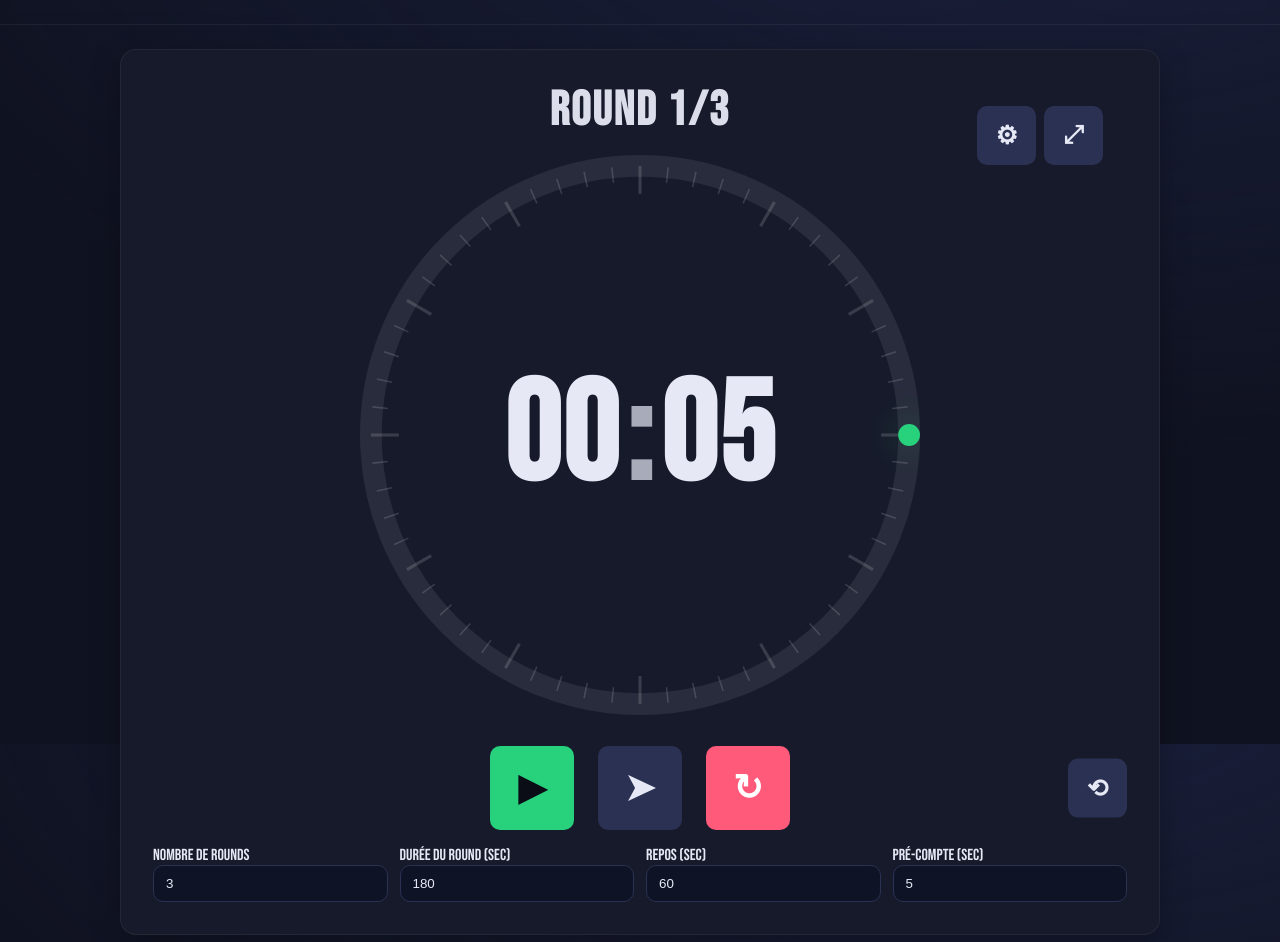
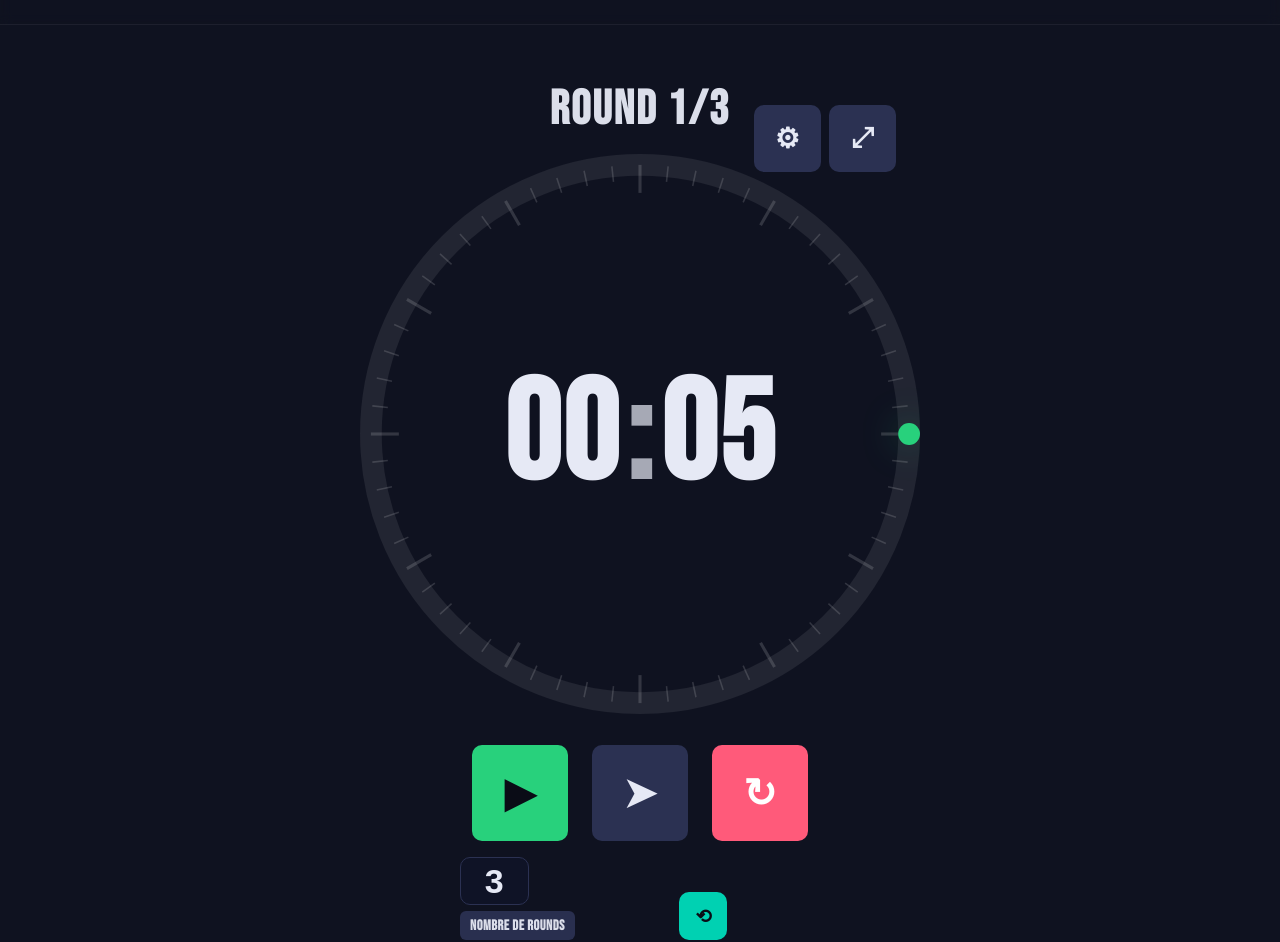
Before and after one commit to Johan11683/ROUNDS-TIMER, a React (Vite) app: page / in a window 1280 px wide. Shown: the part 56-998 px from the top of the page. Built offline with nearby package versions, Linux system fonts and the light colour scheme.

Commit message:
travail sur le design

```diff
--- a/package.json
+++ b/package.json
@@ -11,10 +11,15 @@
         "deploy": "gh-pages -d dist"
     },
     "dependencies": {
+        "@dnd-kit/core": "^6.3.1",
+        "@dnd-kit/modifiers": "^9.0.0",
+        "@dnd-kit/sortable": "^10.0.0",
         "react": "^18.3.1",
         "react-dom": "^18.3.1"
     },
     "devDependencies": {
+        "@types/react": "^19.1.13",
+        "@types/react-dom": "^19.1.9",
         "@vitejs/plugin-react": "^4.3.1",
         "gh-pages": "^6.1.1",
         "sass": "^1.77.0",
--- a/src/App.tsx
+++ b/src/App.tsx
@@ -57,7 +57,7 @@ const SettingsPage: React.FC<{ onBack: () => void; settings: TimerSettings; onCh
     <div className="card">
       <div className="row" style={{ justifyContent: 'space-between', alignItems: 'center' }}>
         <h2 style={{ margin: 0 }}>Réglages personnalisés</h2>
-        <button className="secondary" onClick={onBack}>← Retour</button>
+        <button className="secondary" onClick={onBack}>←</button>
       </div>
       <div className="settings" style={{ marginTop: 12 }}>
         <div className="row">
--- a/src/components/Timer.tsx
+++ b/src/components/Timer.tsx
@@ -1,27 +1,33 @@
 import React, { useEffect, useMemo, useRef } from 'react';
-import { useRoundTimer, formatMMSS, TimerSettings, RoundConfig } from '../hooks/useRoundTimer';
+import { useRoundTimer, TimerSettings, RoundConfig } from '../hooks/useRoundTimer';
 import { playPhaseChange, playCountdown321, playClap10sRemaining, playBellAtZero } from '../utils/sounds';
 import { CircularTimer } from './CircularTimer';
-import { CustomSettings } from './CustomSettings';
-import { loadState, saveState } from '../utils/storage';
 import { FullscreenButton } from './FullscreenButton';
+import { saveState } from '../utils/storage';
 
-export const Timer: React.FC<{ fullscreenMode?: boolean; onOpenSettings?: () => void; onExitFullscreen?: () => void; settings: TimerSettings; onChangeSettings: (s: TimerSettings) => void }> = ({ fullscreenMode = false, onOpenSettings, onExitFullscreen, settings, onChangeSettings }) => {
+export const Timer: React.FC<{
+  fullscreenMode?: boolean;
+  onOpenSettings?: () => void;
+  onExitFullscreen?: () => void;
+  settings: TimerSettings;
+  onChangeSettings: (s: TimerSettings) => void;
+}> = ({ fullscreenMode = false, onOpenSettings, onExitFullscreen, settings, onChangeSettings }) => {
   const timer = useRoundTimer(settings);
 
   useEffect(() => {
-    // Pousser les changements du hook vers l'état global App
     onChangeSettings(timer.settings);
     saveState(timer.settings);
   }, [timer.settings, onChangeSettings]);
 
-  const roundsLabel = useMemo(() => {
-    return `ROUND ${Math.min(timer.state.roundIndex + 1, timer.settings.totalRounds)}/${timer.settings.totalRounds}`;
-  }, [timer.state.roundIndex, timer.settings.totalRounds]);
+  const roundsLabel = useMemo(
+    () => `ROUND ${Math.min(timer.state.roundIndex + 1, timer.settings.totalRounds)}/${timer.settings.totalRounds}`,
+    [timer.state.roundIndex, timer.settings.totalRounds]
+  );
 
-  const cssPhase = useMemo(() => {
-    return timer.state.phase === 'work' ? 'phase--work' : timer.state.phase === 'rest' ? 'phase--rest' : '';
-  }, [timer.state.phase]);
+  const cssPhase = useMemo(
+    () => (timer.state.phase === 'work' ? 'phase--work' : timer.state.phase === 'rest' ? 'phase--rest' : ''),
+    [timer.state.phase]
+  );
 
   const lastPhaseRef = useRef(timer.state.phase);
   useEffect(() => {
@@ -31,7 +37,7 @@ export const Timer: React.FC<{ fullscreenMode?: boolean; onOpenSettings?: () =>
     }
   }, [timer.state.phase]);
 
-  // Bips 3-2-1 avant fin de phase et avant début (pré-compte)
+  // Sons (3-2-1, claps, cloche)
   const lastSecondRef = useRef(Math.ceil(timer.state.remainingSeconds));
   useEffect(() => {
     const current = Math.ceil(timer.state.remainingSeconds);
@@ -39,21 +45,14 @@ export const Timer: React.FC<{ fullscreenMode?: boolean; onOpenSettings?: () =>
     lastSecondRef.current = current;
     if (!timer.state.isRunning) return;
 
-    // avant fin d'une phase de travail ou repos: jouer 3-2-1 quand reste 3s
-    const isPhaseWithEnd = timer.state.phase === 'work' || timer.state.phase === 'rest' || timer.state.phase === 'idle';
-    if (isPhaseWithEnd && prev > 3 && current === 3) {
-      playCountdown321();
-    }
+    const isPhaseWithEnd =
+      timer.state.phase === 'work' ||
+      timer.state.phase === 'rest' ||
+      timer.state.phase === 'idle';
 
-    // 4 claps à 10s restantes en phase de travail
-    if (timer.state.phase === 'work' && prev > 10 && current === 10) {
-      playClap10sRemaining();
-    }
-
-    // cloche pile à 0:00
-    if (isPhaseWithEnd && current === 0 && prev > 0) {
-      playBellAtZero();
-    }
+    if (isPhaseWithEnd && prev > 3 && current === 3) playCountdown321();
+    if (timer.state.phase === 'work' && prev > 10 && current === 10) playClap10sRemaining();
+    if (isPhaseWithEnd && current === 0 && prev > 0) playBellAtZero();
   }, [timer.state.remainingSeconds, timer.state.isRunning, timer.state.phase]);
 
   return (
@@ -61,58 +60,86 @@ export const Timer: React.FC<{ fullscreenMode?: boolean; onOpenSettings?: () =>
       <div className="timer__panel">
         <div className="timer__phase">{roundsLabel}</div>
         <div className="panel-actions">
-          {!fullscreenMode && <button className="secondary btn-icon" onClick={onOpenSettings}>⚙</button>}
-          {fullscreenMode ? <FullscreenButton exitOnly onExit={onExitFullscreen} /> : <FullscreenButton />}
+          {!fullscreenMode && (
+            <button className="secondary btn-icon" onClick={onOpenSettings}>
+              ⚙
+            </button>
+          )}
+          {fullscreenMode ? (
+            <FullscreenButton exitOnly onExit={onExitFullscreen} />
+          ) : (
+            <FullscreenButton />
+          )}
         </div>
         <div className="timer__circle">
           <CircularTimer
             remainingSeconds={timer.state.remainingSeconds}
-            totalSeconds={timer.state.phase === 'work' ? timer.getRoundConfig(timer.state.roundIndex).workSeconds : timer.state.phase === 'rest' ? timer.getRoundConfig(timer.state.roundIndex).restSeconds : (timer.settings.countdownSeconds ?? 0)}
+            totalSeconds={
+              timer.state.phase === 'work'
+                ? timer.getRoundConfig(timer.state.roundIndex).workSeconds
+                : timer.state.phase === 'rest'
+                ? timer.getRoundConfig(timer.state.roundIndex).restSeconds
+                : timer.settings.countdownSeconds ?? 0
+            }
             isRunning={timer.state.isRunning}
             size={fullscreenMode ? Math.min(window.innerWidth, window.innerHeight) * 0.7 : undefined}
           />
         </div>
       </div>
 
-      {fullscreenMode && (
+      {/* Boutons de contrôle */}
       <div className="controls controls--main controls-row" style={{ marginTop: 16 }}>
         <button
-          className={`btn-icon ${timer.state.isRunning ? 'btn-pause' : 'btn-play'}`}
+          className={`btn-icon main ${timer.state.isRunning ? 'btn-pause' : 'btn-play'}`}
           title={timer.state.isRunning ? 'Pause' : 'Play'}
           onClick={() => (timer.state.isRunning ? timer.pause() : timer.start())}
-        >{timer.state.isRunning ? '⏸' : '▶'}</button>
-        <button className="btn-icon secondary" title="Suivant" onClick={timer.skip}>➤</button>
-        <button className="btn-icon danger" title="Réinitialiser" onClick={timer.reset}>↻</button>
-      </div>
-      )}
-
-      {!fullscreenMode && (
-      <>
-      <div className="controls controls--main controls-row" style={{ marginTop: 16 }}>
-        <button
-          className={`btn-icon ${timer.state.isRunning ? 'btn-pause' : 'btn-play'}`}
-          title={timer.state.isRunning ? 'Pause' : 'Play'}
-          onClick={() => (timer.state.isRunning ? timer.pause() : timer.start())}
-        >{timer.state.isRunning ? '⏸' : '▶'}</button>
-        <button className="btn-icon secondary" title="Suivant" onClick={timer.skip}>➤</button>
-        <button className="btn-icon danger" title="Réinitialiser" onClick={timer.reset}>↻</button>
-        <div className="controls-reset"><button className="btn-icon secondary" title="Reset rounds" onClick={() => timer.setSettings({ totalRounds: 3, workSeconds: 180, restSeconds: 60, countdownSeconds: 5, rounds: [] })}>⟲</button></div>
+        >
+          {timer.state.isRunning ? '⏸' : '▶'}
+        </button>
+        <button className="btn-icon main secondary" title="Suivant" onClick={timer.skip}>
+          ➤
+        </button>
+        <button className="btn-icon main danger" title="Réinitialiser" onClick={timer.reset}>
+          ↻
+        </button>
       </div>
 
-      <div className="settings">
-        <div className="row">
-          <div className="grow">
-            <label>Nombre de rounds</label>
+      {/* Réglages visibles uniquement hors fullscreen */}
+      {!fullscreenMode && (
+        <div className="settings settings--stack">
+          {/* Row 1 : rounds + reset */}
+          <div className="row compact">
+            <div className="input-block">
               <input
                 type="number"
                 min={1}
                 max={30}
                 value={timer.settings.totalRounds}
                 onChange={(e) => timer.setSettings({ totalRounds: Number(e.target.value) })}
+                className="input-focus"
               />
+              <label>Nombre de rounds</label>
             </div>
-          <div className="grow">
-            <label>Durée du round (sec)</label>
+            <button
+              className="btn-reset-rounds"
+              title="Reset rounds"
+              onClick={() =>
+                timer.setSettings({
+                  totalRounds: 3,
+                  workSeconds: 180,
+                  restSeconds: 60,
+                  countdownSeconds: 5,
+                  rounds: [],
+                })
+              }
+            >
+              ⟲
+            </button>
+          </div>
+
+          {/* Row 2 : autres champs (en colonne, chacun avec label sous le chiffre) */}
+          <div className="row compact">
+            <div className="input-block">
               <input
                 type="number"
                 min={10}
@@ -120,10 +147,12 @@ export const Timer: React.FC<{ fullscreenMode?: boolean; onOpenSettings?: () =>
                 step={5}
                 value={timer.settings.workSeconds}
                 onChange={(e) => timer.setSettings({ workSeconds: Number(e.target.value) })}
+                className="input-focus"
               />
+              <label>Durée du round (sec)</label>
             </div>
-          <div className="grow">
-            <label>Repos (sec)</label>
+
+            <div className="input-block">
               <input
                 type="number"
                 min={0}
@@ -131,37 +160,63 @@ export const Timer: React.FC<{ fullscreenMode?: boolean; onOpenSettings?: () =>
                 step={5}
                 value={timer.settings.restSeconds}
                 onChange={(e) => timer.setSettings({ restSeconds: Number(e.target.value) })}
+                className="input-focus"
               />
+              <label>Repos (sec)</label>
             </div>
-          <div className="grow">
-            <label>Pré-compte (sec)</label>
+
+            <div className="input-block">
               <input
                 type="number"
                 min={0}
                 max={30}
                 value={timer.settings.countdownSeconds ?? 0}
                 onChange={(e) => timer.setSettings({ countdownSeconds: Number(e.target.value) })}
+                className="input-focus"
               />
+              <label>Pré-compte (sec)</label>
             </div>
           </div>
-        {/* Afficher un résumé des rounds personnalisés s'ils existent */}
+
+          {/* Résumé éventuel */}
           {timer.settings.rounds && timer.settings.rounds.length > 0 && (
             <div className="custom" style={{ marginTop: 8 }}>
               <div className="custom__scroller" style={{ maxHeight: 160 }}>
                 {timer.settings.rounds.map((r: RoundConfig, i: number) => (
                   <div key={i} className="custom__row" style={{ gridTemplateColumns: '1fr 1fr' }}>
-                  <div className="grow"><label>round {i + 1}</label><div style={{ padding: '8px 10px', background: '#0f1326', borderRadius: 8, border: '1px solid #2b3152' }}>{Math.floor(r.workSeconds/60)}:{String(r.workSeconds%60).padStart(2,'0')}</div></div>
-                  <div className="grow"><label>pause</label><div style={{ padding: '8px 10px', background: '#0f1326', borderRadius: 8, border: '1px solid #2b3152' }}>{Math.floor(r.restSeconds/60)}:{String(r.restSeconds%60).padStart(2,'0')}</div></div>
+                    <div className="grow">
+                      <label>round {i + 1}</label>
+                      <div
+                        style={{
+                          padding: '8px 10px',
+                          background: '#0f1326',
+                          borderRadius: 8,
+                          border: '1px solid #2b3152',
+                        }}
+                      >
+                        {Math.floor(r.workSeconds / 60)}:{String(r.workSeconds % 60).padStart(2, '0')}
+                      </div>
+                    </div>
+                    <div className="grow">
+                      <label>pause</label>
+                      <div
+                        style={{
+                          padding: '8px 10px',
+                          background: '#0f1326',
+                          borderRadius: 8,
+                          border: '1px solid #2b3152',
+                        }}
+                      >
+                        {Math.floor(r.restSeconds / 60)}:{String(r.restSeconds % 60).padStart(2, '0')}
+                      </div>
+                    </div>
                   </div>
                 ))}
               </div>
             </div>
           )}
         </div>
-      </>
       )}
-
-
     </div>
   );
 };
--- a/src/styles/index.scss
+++ b/src/styles/index.scss
@@ -1,19 +1,35 @@
 @use "sass:color";
 
+/* 🎨 Variables Sass */
+$bg: #0f1220;
+$card: #171a2b;
+$text: #e6e9f5;
+$accent: #00d1b2;
+$danger: #ff5a7a;
+$warn: #ffb86b;
+$ok: #28d17c;
+
+/* 🎨 Injection en CSS vars */
 :root {
-  --bg: #0f1220;
-  --card: #171a2b;
-  --text: #e6e9f5;
-  --accent: #00d1b2;
-  --danger: #ff5a7a;
-  --warn: #ffb86b;
-  --ok: #28d17c;
+  --bg: #{$bg};
+  --card: #{$card};
+  --text: #{$text};
+  --accent: #{$accent};
+  --danger: #{$danger};
+  --warn: #{$warn};
+  --ok: #{$ok};
   --space: clamp(10px, 2.5vw, 24px);
   --gap: clamp(10px, 2.2vw, 24px);
-  --btn: clamp(56px, 9vw, 84px);
-  --btn-fs: clamp(24px, 3.5vw, 36px);
+
+  /* boutons principaux un peu plus grands (toucher mobile) */
+  --btn: clamp(68px, 11vw, 96px);
+  --btn-fs: clamp(28px, 4vw, 40px);
+
   --btn-small: clamp(36px, 6vw, 48px);
   --btn-small-fs: clamp(14px, 2.8vw, 24px);
+
+  /* hauteur unifiée pour les petits inputs */
+  --input-h: 48px;
 }
 
 * { box-sizing: border-box; }
@@ -21,7 +37,7 @@ html, body, #root { height: 100%; }
 body {
   margin: 0;
   font-family: 'Bebas Neue', Inter, system-ui, -apple-system, Segoe UI, Roboto, Arial, sans-serif;
-  background: radial-gradient(1200px 600px at 80% -10%, #1a1f3b, transparent), var(--bg);
+  background: var(--bg);
   color: var(--text);
 }
 
@@ -58,14 +74,19 @@ body {
   place-items: center;
 }
 
+/* Conteneur neutre */
 .card {
-  background: var(--card);
-  border: 1px solid rgba(255,255,255,0.06);
-  border-radius: 16px;
+  background: transparent;
+  border: none;
+  border-radius: 0;
+  box-shadow: none;
+  width: 100%;
+  height: 100%;
   padding: clamp(16px, 3vw, 32px);
-  width: 100%;
-  max-width: min(1040px, 96vw);
-  box-shadow: 0 10px 30px rgba(0,0,0,0.25);
+  display: flex;
+  flex-direction: column;
+  align-items: center;
+  justify-content: center;
 }
 
 .row { display: flex; gap: 12px; align-items: center; flex-wrap: wrap; }
@@ -81,25 +102,112 @@ button {
   border-radius: 10px;
   font-weight: 700;
 }
-.btn-icon { width: var(--btn); height: var(--btn); padding: 0; display: inline-grid; place-items: center; font-size: var(--btn-fs); }
-.btn-icon.small { width: var(--btn-small); height: var(--btn-small); font-size: var(--btn-small-fs); border-radius: 8px; }
+
+.btn-icon {
+  width: var(--btn);
+  height: var(--btn);
+  padding: 0;
+  display: inline-grid;
+  place-items: center;
+  font-size: var(--btn-fs);
+}
+.btn-icon.small {
+  width: var(--btn-small);
+  height: var(--btn-small);
+  font-size: var(--btn-small-fs);
+  border-radius: 8px;
+}
+
 .btn-play { background: var(--ok); color: #0a0c16; }
 .btn-pause { background: var(--warn); color: #0a0c16; }
 .btn-icon:disabled { opacity: 0.5; cursor: not-allowed; }
 
-
 button.secondary { background: #2b3152; color: var(--text); }
 button.danger { background: var(--danger); color: #fff; }
 
-input[type="number"], select {
+/* =========================
+   Settings : pile compacte
+   ========================= */
+.settings.settings--stack {
+  width: clamp(260px, 70vw, 360px);
+  margin-inline: auto;
+}
+
+/* 1) Chaque .row.compact s'affiche en colonne (un champ par ligne) */
+.settings.settings--stack .row.compact {
+  display: grid;
+  grid-template-columns: 1fr;    /* pile verticale */
+  justify-items: start;
+  row-gap: 14px;
   width: 100%;
-  padding: 10px 12px;
+}
+
+/* 2) La première .row (rounds + reset) a 2 colonnes */
+.settings.settings--stack .row.compact:first-of-type {
+  grid-template-columns: auto auto;
+  column-gap: 12px;
+  align-items: end;
+}
+
+/* Bloc input : chiffre au-dessus, label en pilule dessous */
+.input-block {
+  display: flex;
+  flex-direction: column;
+  align-items: flex-start;
+  gap: 6px;
+}
+
+.input-focus {
+  /* 3 chiffres visibles + padding, sans débordement */
+  width: calc(3ch + 12px);
+  height: var(--input-h);
+  padding: 0 6px;
+  line-height: 1;
+  text-align: center;
+  font-size: clamp(24px, 7vw, 34px);
+  font-weight: 800;
+  font-variant-numeric: tabular-nums;
+  letter-spacing: .5px;
+
   background: #0f1326;
   border: 1px solid #2b3152;
+  border-radius: 10px;
   color: var(--text);
-  border-radius: 10px;
+
+  /* supprime les flèches natives */
+  -moz-appearance: textfield;
+  appearance: none;
+}
+.input-focus::-webkit-inner-spin-button,
+.input-focus::-webkit-outer-spin-button { -webkit-appearance: none; margin: 0; }
+
+/* Label sous l'input (style “pilule”) */
+.input-block label {
+  display: inline-block;
+  padding: 6px 10px;
+  border-radius: 6px;
+  background: #2b3152;
+  color: var(--text);
+  font-size: .9rem;
+  letter-spacing: .5px;
+  text-transform: uppercase;
+  font-weight: 900;
+  opacity: .95;
 }
 
+/* Bouton reset rounds : même hauteur que l'input */
+.btn-reset-rounds {
+  height: var(--input-h);
+  width: var(--input-h);
+  border-radius: 10px;
+  background: var(--accent);
+  color: #0a0c16;
+  display: grid;
+  place-items: center;
+  font-size: 1.2rem;
+}
+
+/* Timer */
 .timer__display {
   font-variant-numeric: tabular-nums;
   display: grid;
@@ -123,9 +231,7 @@ input[type="number"], select {
 .timer__circle { display: grid; place-items: center; margin: 6px 0 10px; }
 .timer__circle svg { width: clamp(320px, 80vw, 560px); height: auto; }
 
-.circular {
-  position: relative;
-}
+.circular { position: relative; }
 .circular.running .circular__progress { stroke: var(--danger); filter: drop-shadow(0 0 12px rgba(255,90,122,0.35)); }
 .circular.paused .circular__progress { stroke: var(--ok); filter: drop-shadow(0 0 12px rgba(40,209,124,0.35)); }
 .circular__center {
@@ -141,39 +247,38 @@ input[type="number"], select {
 }
 .circular__colon { opacity: 0.7; padding: 0 6px; }
 
-
-.timer__label { opacity: 0.75; margin-bottom: 8px; }
-.timer__big { font-size: 120px; text-align: center; }
-.timer__sub { font-size: 18px; opacity: 0.8; }
-
 .settings { display: grid; gap: 12px; margin-top: 16px; }
 .custom { border-top: 1px solid rgba(255,255,255,0.06); padding-top: 10px; }
 .custom__scroller { max-height: 260px; overflow: auto; display: grid; gap: 8px; padding-right: 6px; }
+
+.custom__scroller::-webkit-scrollbar { width: 10px; }
+.custom__scroller::-webkit-scrollbar-track { background: var(--bg); border-radius: 6px; }
+.custom__scroller::-webkit-scrollbar-thumb { background: var(--accent); border-radius: 6px; border: 2px solid var(--bg); }
+.custom__scroller::-webkit-scrollbar-thumb:hover { background: color.scale($accent, $lightness: -10%); }
+.custom__scroller { scrollbar-width: thin; scrollbar-color: var(--accent) var(--bg); }
+
 .custom__row { display: grid; grid-template-columns: auto 1fr 1fr; gap: 10px; align-items: end; background: #111428; padding: 10px; border-radius: 12px; }
 .custom__row.dragging { outline: 2px dashed rgba(255,255,255,0.25); }
 .custom__row .danger { padding: 0; }
 .custom__row .danger.btn-icon.small { background: #55222a; color: #fff; }
+
 .controls { display: flex; gap: calc(var(--gap) * 0.75); margin-top: 16px; flex-wrap: wrap; justify-content: center; }
 .controls.controls--main { justify-content: center; gap: var(--gap); }
 .fullscreen .controls.controls--main { gap: calc(var(--gap) * 1.25); }
 
-/* Ligne de contrôles avec bouton auxiliaire à droite */
-.controls-row { position: relative; }
-.controls-reset { position: absolute; right: 0; top: 50%; transform: translateY(-50%); }
-.controls-reset .btn-icon { width: calc(var(--btn) * 0.7); height: calc(var(--btn) * 0.7); font-size: calc(var(--btn-fs) * 0.7); }
+.controls-row {
+  display: flex;
+  justify-content: center;
+  gap: var(--gap);
+  flex-wrap: wrap;
+  margin-top: 16px;
+}
 
-.phase--work { outline: 2px solid color.mix(#00d1b2, #ffffff, 70%); }
-.phase--rest { outline: 2px solid color.mix(#ff5a7a, #ffffff, 70%); }
+.phase--work { outline: 2px solid color.mix($accent, #ffffff, 70%); }
+.phase--rest { outline: 2px solid color.mix($danger, #ffffff, 70%); }
 
-/* Mode plein écran: la carte occupe ~90% du viewport et est centrée */
 .fullscreen .app__main { padding: max(2vw, 10px); }
-.fullscreen .card {
-  width: 90vw;
-  height: 90vh;
-  max-width: none;
-  display: grid;
-  place-items: center;
-}
+.fullscreen .card { width: 100%; height: 100%; max-width: none; display: grid; place-items: center; }
 .fullscreen .timer__circle { margin: 0; }
 .fullscreen .circular__center { font-size: clamp(100px, 23vw, 240px); }
 
@@ -184,8 +289,8 @@ input[type="number"], select {
 
 @media (max-width: 320px) {
   :root {
-    --btn: clamp(50px, 22vw, 68px);
-    --btn-fs: clamp(20px, 7vw, 28px);
+    --btn: clamp(58px, 20vw, 72px);
+    --btn-fs: clamp(22px, 7vw, 30px);
     --gap: clamp(8px, 5vw, 14px);
   }
   .timer__phase { font-size: clamp(20px, 12vw, 72px); }
```
Also changed, not shown: src/components/CustomSettings.tsx (+109 -66 lines), 1 other file (tests, documents, lock files or other folders). Lines whose indentation alone changed are shown as unchanged.
